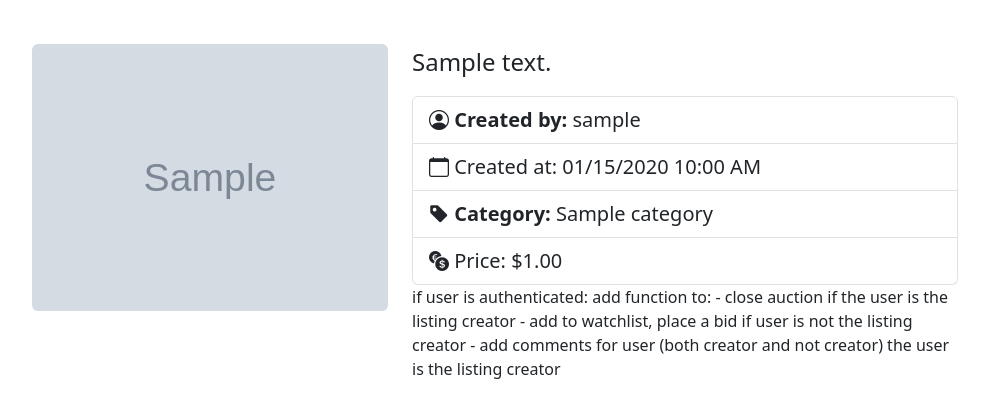
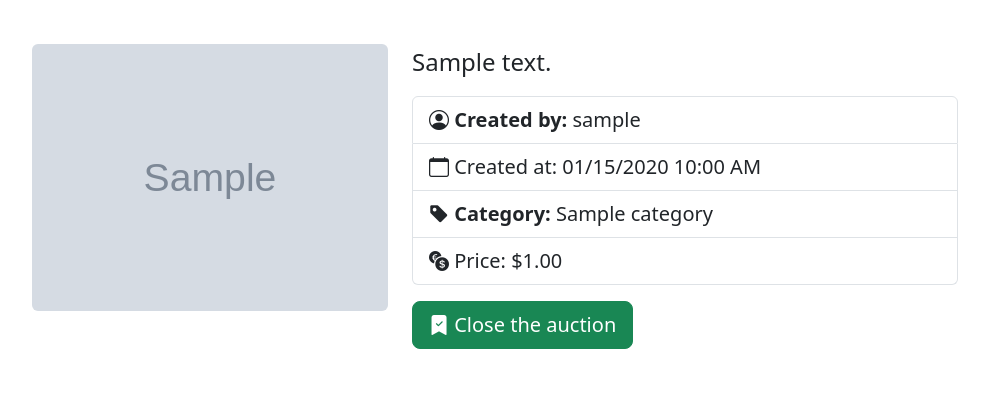
Before and after one commit to dtettarasar/cs50w-pset2, a Django app: page /view-listing/1/ in a window 1280 px wide. Shown: the part 270-688 px from the top of the page, without its empty margins (50-1039 px from the left). Run offline with Django 3.2, Linux system fonts and the light colour scheme; a user stored in the database is signed in; tables that the repository leaves empty hold one stand-in row (values such as "Sample post"); grey boxes marked "Sample" are stand-in pictures; some libraries are stand-ins or nearby versions.

Commit message:
add the button group for the authenticated users

```diff
--- a/auctions/templates/auctions/view_listing.html
+++ b/auctions/templates/auctions/view_listing.html
@@ -59,22 +59,20 @@
 
                     {% if user.is_authenticated %}
 
-                            if user is authenticated: add function to:
+                            <div class="btn-group mt-3 btn-group-lg" role="group" aria-label="Basic example">
 
-                            - close auction if the user is the listing creator
-                            - add to watchlist, place a bid if user is not the listing creator
+                                {% if user_is_listing_creator %}
 
-                            - add comments for user (both creator and not creator)
+                                    <button type="button" class="btn btn-success"><i class="bi bi-bookmark-check-fill"></i> Close the auction</button>
 
-                            {% if user_is_listing_creator %}
+                                {% else %}
 
-                                the user is the listing creator
+                                    <button type="button" class="btn btn-success"><i class="bi bi-cash-stack"></i> Place a bid</button>
+                                    <button type="button" class="btn btn-primary"><i class="bi bi-bookmark-heart-fill"></i> Add to watchlist</button>
 
-                            {% else %}
+                                {% endif %}
 
-                                the user is not the listing creator
-
-                            {% endif %}
+                            </div>
 
                     {% else %}
 
```
